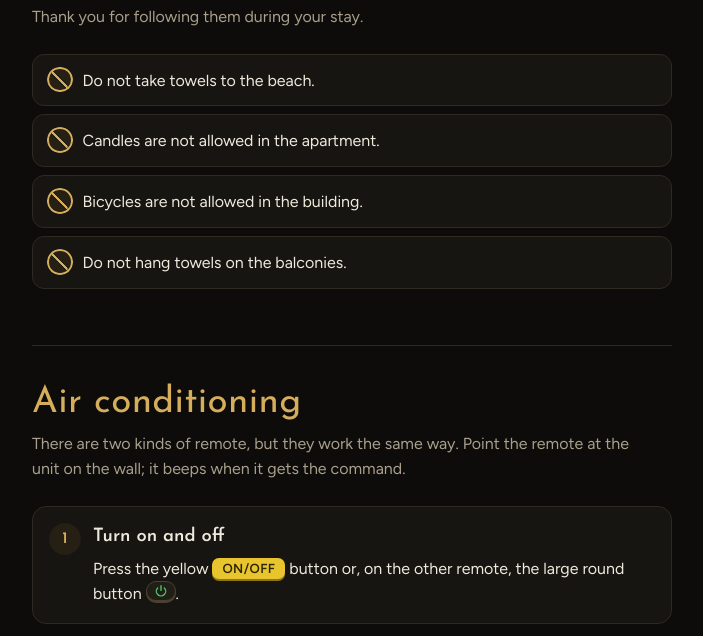
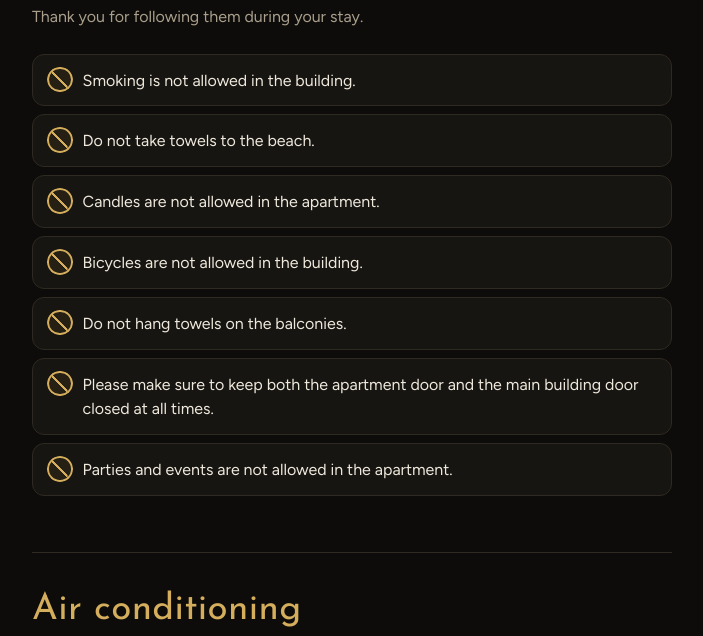
Before and after one commit to Malaga-WG/la-trinidad, a plain HTML site: page index.html in a window 1280 px wide. Shown: the part 483-1119 px from the top of the page, without its empty margins (288-991 px from the left). Drawn offline with Linux system fonts and the light colour scheme.

Commit message:
Add files via upload

```diff
--- a/index.html
+++ b/index.html
@@ -154,6 +154,10 @@ h3{font-family:var(--display);font-weight:600;font-size:1.15rem;margin:32px 0 10
     </p>
     <ul class="rules">
       <li>
+        <span data-l="es">No está permitido fumar en el edificio.</span>
+        <span data-l="en">Smoking is not allowed in the building.</span>
+      </li>
+      <li>
         <span data-l="es">No lleves las toallas a la playa.</span>
         <span data-l="en">Do not take towels to the beach.</span>
       </li>
@@ -168,6 +172,14 @@ h3{font-family:var(--display);font-weight:600;font-size:1.15rem;margin:32px 0 10
       <li>
         <span data-l="es">No tiendas toallas en los balcones.</span>
         <span data-l="en">Do not hang towels on the balconies.</span>
+      </li>
+      <li>
+        <span data-l="es">Mantén siempre cerradas la puerta del apartamento y la puerta principal del edificio.</span>
+        <span data-l="en">Please make sure to keep both the apartment door and the main building door closed at all times.</span>
+      </li>
+      <li>
+        <span data-l="es">No están permitidas las fiestas ni los eventos en el apartamento.</span>
+        <span data-l="en">Parties and events are not allowed in the apartment.</span>
       </li>
     </ul>
   </section>
```
